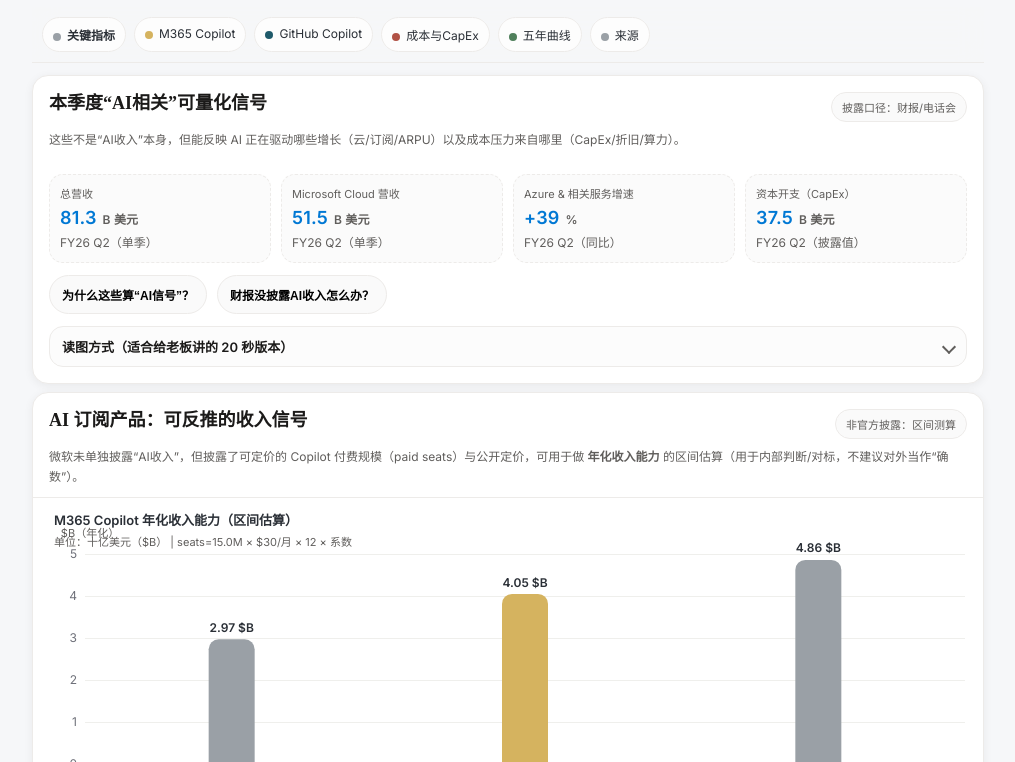
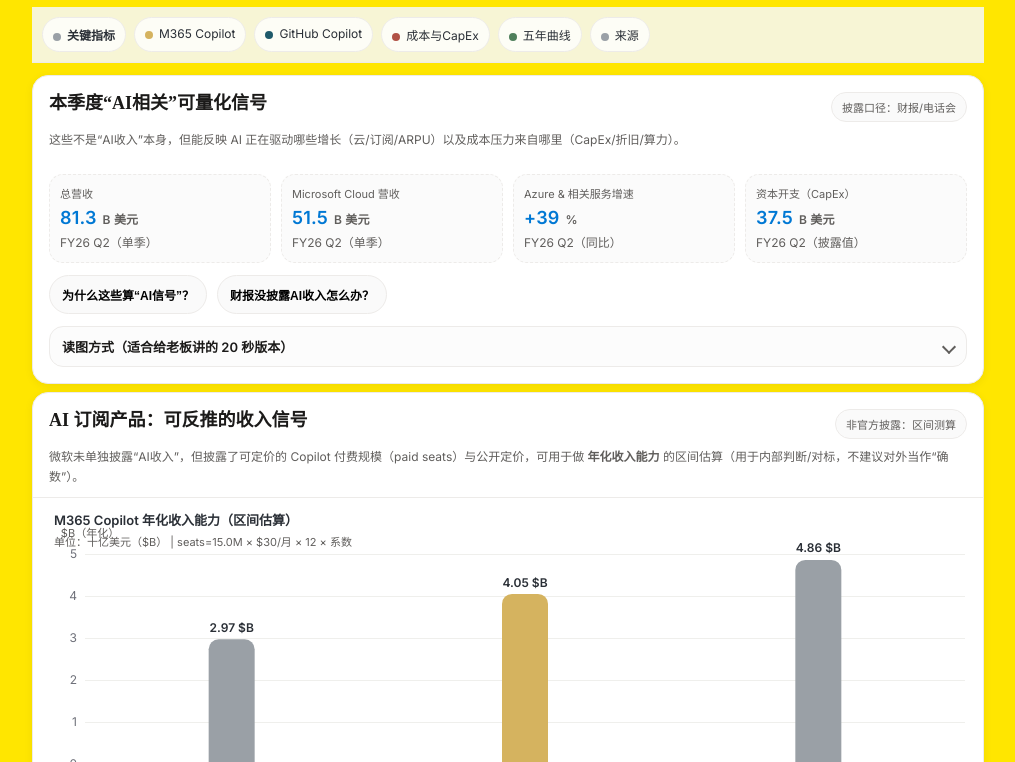
Before and after one commit to kekeren97/122, a plain HTML site: page index.html in a window 1280 px wide. Shown: the part 148-910 px from the top of the page, without its empty margins (132-1147 px from the left). Drawn offline with nearby package versions, Linux system fonts and the light colour scheme.

Commit message:
Update index.html

```diff
--- a/index.html
+++ b/index.html
@@ -16,7 +16,7 @@
   <style>
     :root{
       /* Fluent / Microsoft 365-like */
-      --bg:#f6f7f9;           /* 页面背景：更“微软白灰” */
+      --bg:#ffe600;          /* 页面背景：更“微软白灰” */
       --card:#ffffff;         /* 卡片底 */
       --ink:#1b1a19;          /* Fluent 主文字更偏暖黑 */
       --muted:#605e5c;        /* 次级文字 */
```
